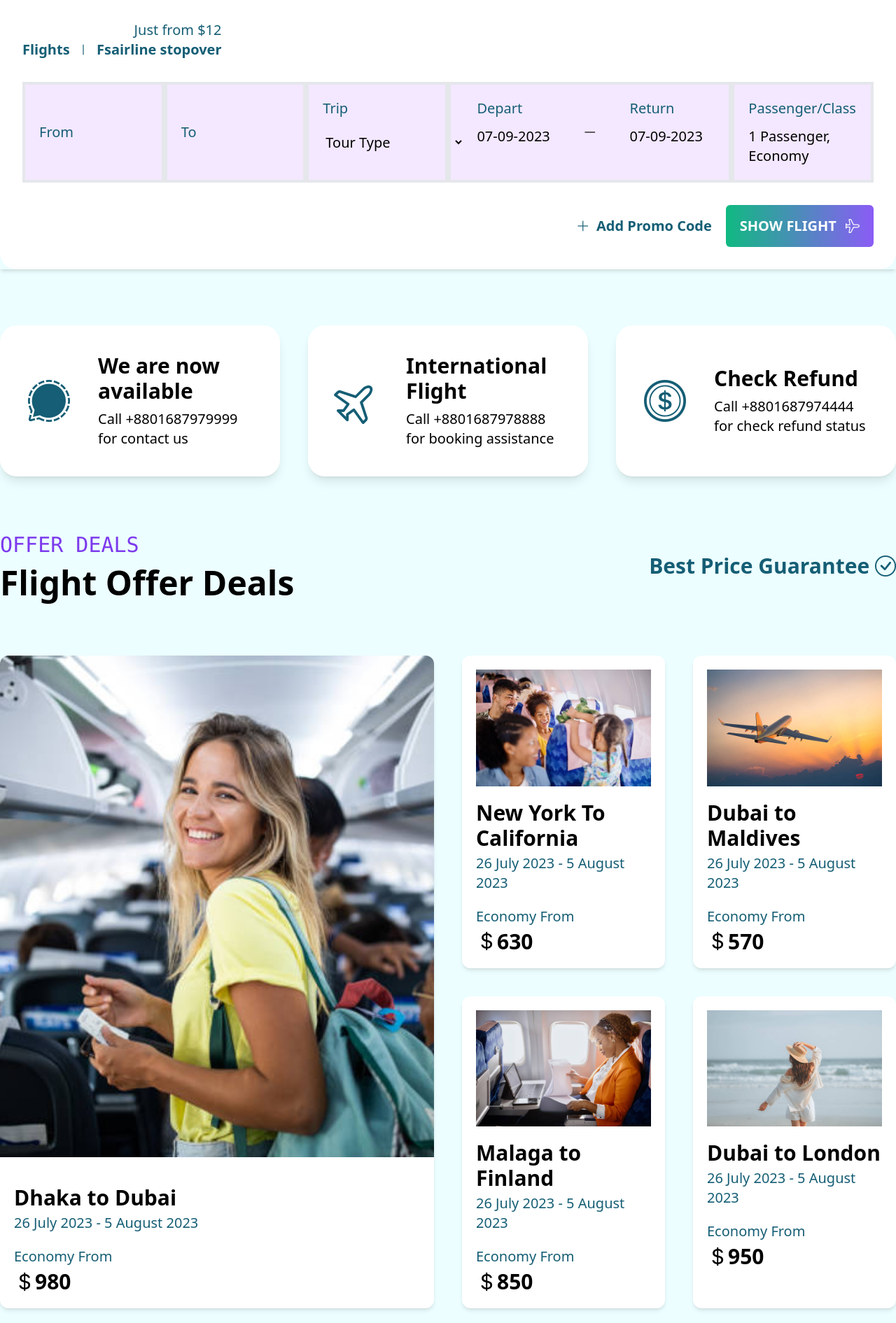
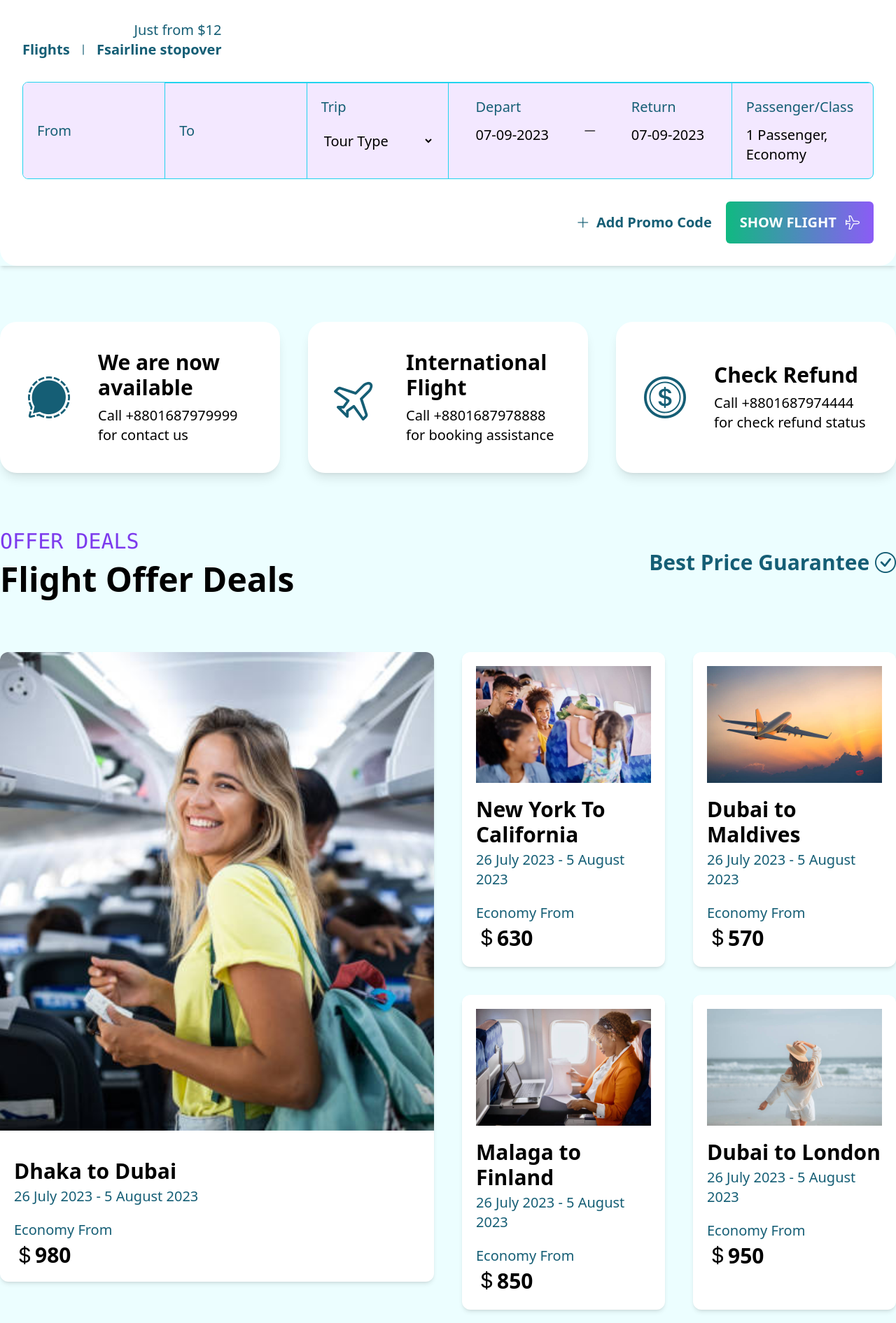
Before and after one commit to fs-nirjhor/fs-airline, a website built with Vite: page index.html in a window 1280 px wide. Shown: the part 789-2680 px from the top of the page at 70% size. Built offline with nearby package versions, Linux system fonts and the light colour scheme; files whose address does not match are found by name.

Commit message:
ovweflow fixed

```diff
--- a/index.html
+++ b/index.html
@@ -122,19 +122,19 @@
           <p >Just from $12</p>
           <p class="font-bold">Flights <i class="bi bi-dash-lg rotate-90 inline-block mx-1"></i> Fsairline stopover</p>
           </div>
-          <div class="my-8 bg-purple-100 grid grid-cols-1 md:grid-cols-3 lg:grid-cols-6 gap-0 rounded-lg body-txt">
-            <input type="text" name="from" id="from" placeholder="From" class="p-5 bg-purple-100 color-txt body-txt border-4"/>
-            <input type="text" name="to" id="to" placeholder="To" class="p-5 bg-purple-100 color-txt body-txt border-4"/>
-            <div class="p-5 border-4">
+          <div class="my-8 bg-purple-100 grid grid-cols-1 md:grid-cols-3 lg:grid-cols-6 gap-0 rounded-lg body-txt overflow-hidden divide-x divide-y divide-cyan-400 border border-cyan-400">
+            <input type="text" name="from" id="from" placeholder="From" class="p-5 bg-purple-100 color-txt body-txt"/>
+            <input type="text" name="to" id="to" placeholder="To" class="p-5 bg-purple-100 color-txt body-txt"/>
+            <div class="p-5">
               <p class="color-txt">Trip</p>
-              <select name="type" class="mt-3 py-2 bg-transparent focus:outline-none text-black">
+              <select name="type" class="mt-3 py-2 bg-transparent focus:outline-none text-black w-full">
   <option value="">Tour Type</option>
   <option value="adventure">Family Tour</option>
   <option value="newest">Newest Item</option>
   <option value="nuture&wild">Nature and Wildlife</option>
 </select>
             </div>
-            <div class="p-5 border-4 flex justify-around gap-3 md:col-span-2">
+            <div class="p-5 flex justify-around gap-3 md:col-span-2">
               <div>
                 <p >Depart</p>
                 <p class="text-black mt-3">07-09-2023</p>
@@ -145,7 +145,7 @@
                 <p class="text-black mt-3">07-09-2023</p>
               </div>
             </div>
-            <div class="p-5 border-4">
+            <div class="p-5">
               <div>
                 <p >Passenger/Class</p>
                 <p class="text-black mt-3">1 Passenger, Economy</p>
@@ -196,7 +196,7 @@
         <h6 class="sub-header capitalize color-txt font-bold">Best Price Guarantee <i class="bi bi-check-circle"></i></h6>
       </div>
       <div class="grid grid-cols-1 lg:grid-cols-2 mt-20 gap-10">
-        <div class="col-span-1 rounded-xl overflow-hidden flex flex-col gap-5 bg-white text-start shadow-md hover:bg-cyan-500 hover:justify-center hover:items-center hover:text-white group transition ease-in-out duration-1000">
+        <div class="col-span-1 rounded-xl overflow-hidden flex flex-col gap-5 bg-white text-start shadow-md hover:bg-cyan-500 hover:justify-center hover:items-center hover:text-white group transition ease-in-out duration-1000 h-[900px]">
           <img class="object-cover h-full group-hover:hidden" src="./images/photo7.jpg" alt="..." />
           <div class="p-5">
           <h4 class="sub-header font-bold">Dhaka to Dubai</h4>
@@ -211,7 +211,7 @@
         </div>
         <div class="col-span-1">
           <div class="grid grid-cols-1 md:grid-cols-2 gap-10">
-        <div class="rounded-xl overflow-hidden flex flex-col gap-5 bg-white text-start shadow-md hover:bg-cyan-500 hover:justify-center hover:items-center hover:text-white group transition ease-in-out duration-1000 p-5">
+        <div class="rounded-xl overflow-hidden flex flex-col gap-5 bg-white text-start shadow-md hover:bg-cyan-500 hover:justify-center hover:items-center hover:text-white group transition ease-in-out duration-1000 p-5 h-[450px]">
           <img class="object-cover group-hover:hidden" src="./images/photo8.jpg" alt="..." />
           <div>
           <h4 class="sub-header font-bold">New York To California</h4>
@@ -224,7 +224,7 @@
           <p class="body-txt">Discover</p>
         </div>
         </div>
-        <div class="rounded-xl overflow-hidden flex flex-col gap-5 bg-white text-start shadow-md hover:bg-cyan-500 hover:justify-center hover:items-center hover:text-white group transition ease-in-out duration-1000 p-5">
+        <div class="rounded-xl overflow-hidden flex flex-col gap-5 bg-white text-start shadow-md hover:bg-cyan-500 hover:justify-center hover:items-center hover:text-white group transition ease-in-out duration-1000 p-5 h-[450px]">
           <img class="object-cover group-hover:hidden" src="./images/photo9.jpg" alt="..." />
           <div>
           <h4 class="sub-header font-bold">Dubai to Maldives</h4>
@@ -237,7 +237,7 @@
           <p class="body-txt">Discover</p>
         </div>
         </div>
-        <div class="rounded-xl overflow-hidden flex flex-col gap-5 bg-white text-start shadow-md hover:bg-cyan-500 hover:justify-center hover:items-center hover:text-white group transition ease-in-out duration-1000 p-5">
+        <div class="rounded-xl overflow-hidden flex flex-col gap-5 bg-white text-start shadow-md hover:bg-cyan-500 hover:justify-center hover:items-center hover:text-white group transition ease-in-out duration-1000 p-5 h-[450px]">
           <img class="object-cover group-hover:hidden" src="./images/photo10.jpg" alt="..." />
           <div>
           <h4 class="sub-header font-bold">Malaga to Finland</h4>
@@ -250,7 +250,7 @@
           <p class="body-txt">Discover</p>
         </div>
         </div>
-        <div class="rounded-xl overflow-hidden flex flex-col gap-5 bg-white text-start shadow-md hover:bg-cyan-500 hover:justify-center hover:items-center hover:text-white group transition ease-in-out duration-1000 p-5">
+        <div class="rounded-xl overflow-hidden flex flex-col gap-5 bg-white text-start shadow-md hover:bg-cyan-500 hover:justify-center hover:items-center hover:text-white group transition ease-in-out duration-1000 p-5 h-[450px]">
           <img class="object-cover group-hover:hidden" src="./images/photo11.jpg" alt="..." />
           <div>
           <h4 class="sub-header font-bold">Dubai to London</h4>
@@ -278,15 +278,15 @@
             Get rewarded to your travel - Unlock instant savage of 10% or more
             with a free <a class="secondary-color-txt">Fsairline.com</a> account
           </p>
-          <div class="my-10 flex flex-col md:flex-row justify-start gap-10">
-            <div class="bg-white rounded-3xl px-10 py-5 flex justify-between items-center gap-28">
+          <div class="my-10 flex flex-col md:flex-row flex-wrap justify-start gap-10">
+            <div class="bg-white rounded-3xl px-10 py-5 flex justify-between items-center gap-28 max-w-full">
               <div>
                 <h1 class="section-header tracking-wider font-bold mb-2">5830+</h1>
                 <p class="body-txt color-txt capitalize">Happy Customers</p>
               </div>
               <i class="bi bi-people-fill text-7xl color-txt"></i>
             </div>
-            <div class="bg-white rounded-3xl px-10 py-5 flex justify-between items-center gap-28">
+            <div class="bg-white rounded-3xl px-10 py-5 flex justify-between items-center gap-28 max-w-full">
               <div>
                 <h1 class="section-header tracking-wider font-bold mb-2">100%</h1>
                 <p class="body-txt color-txt capitalize">Satisfy Client</p>
@@ -617,7 +617,7 @@
          <p class="sub-header font-bold light-color-txt my-10"><a href="tel:121" >+1246 333 - 0079</a></p>
          <p class="light-color-txt body-txt"><a href="mailto: fsnirjhor2002@gmail.com?subject=fs-airline">fsairline@company.com</a></p>
         <div class="flex gap-0 mt-10">
-          <input type="email" name="email" placeholder="Enter your email" class="p-5 body-txt">
+          <input type="email" name="email" placeholder="Enter your email" class="p-5 body-txt overflow-hidden">
           <button class="btn bg-cyan-400 rounded-none sub-header"><i class="bi bi-send"></i></button>
         </div>
        </div>
```
